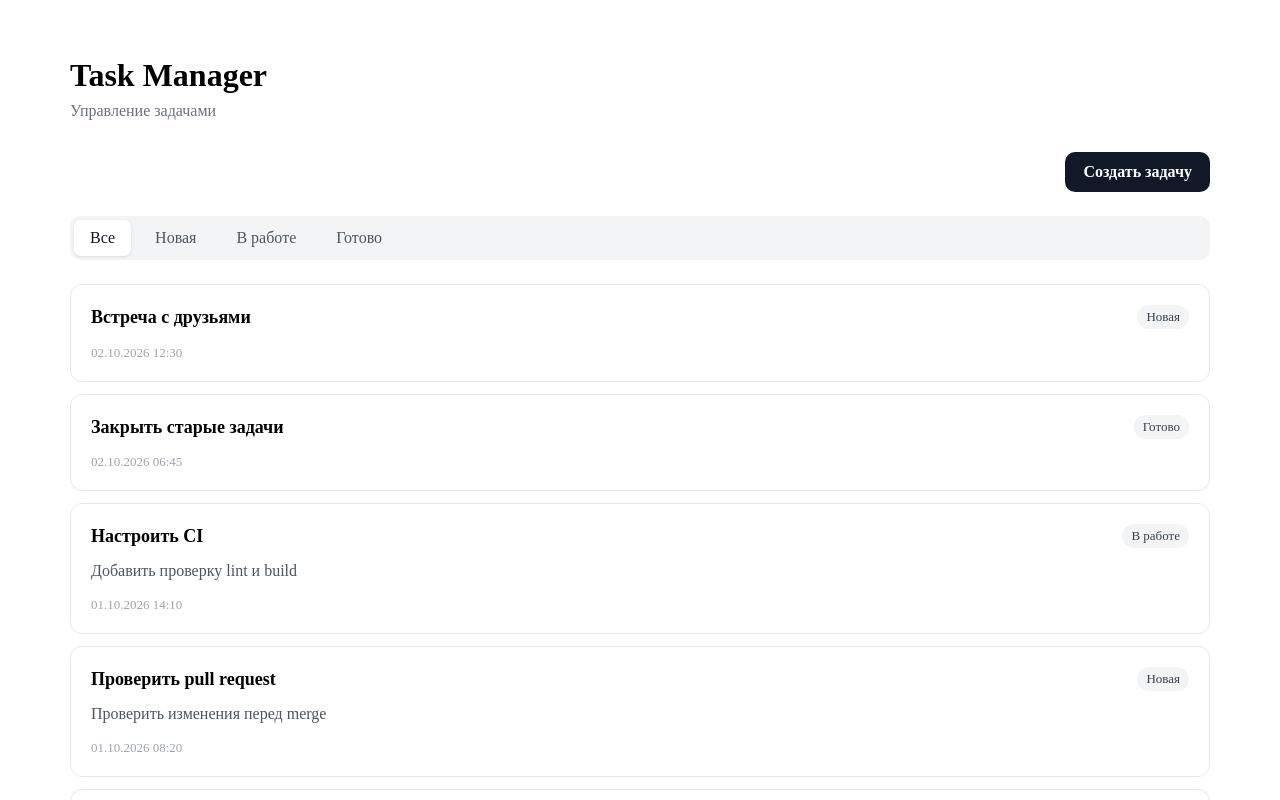
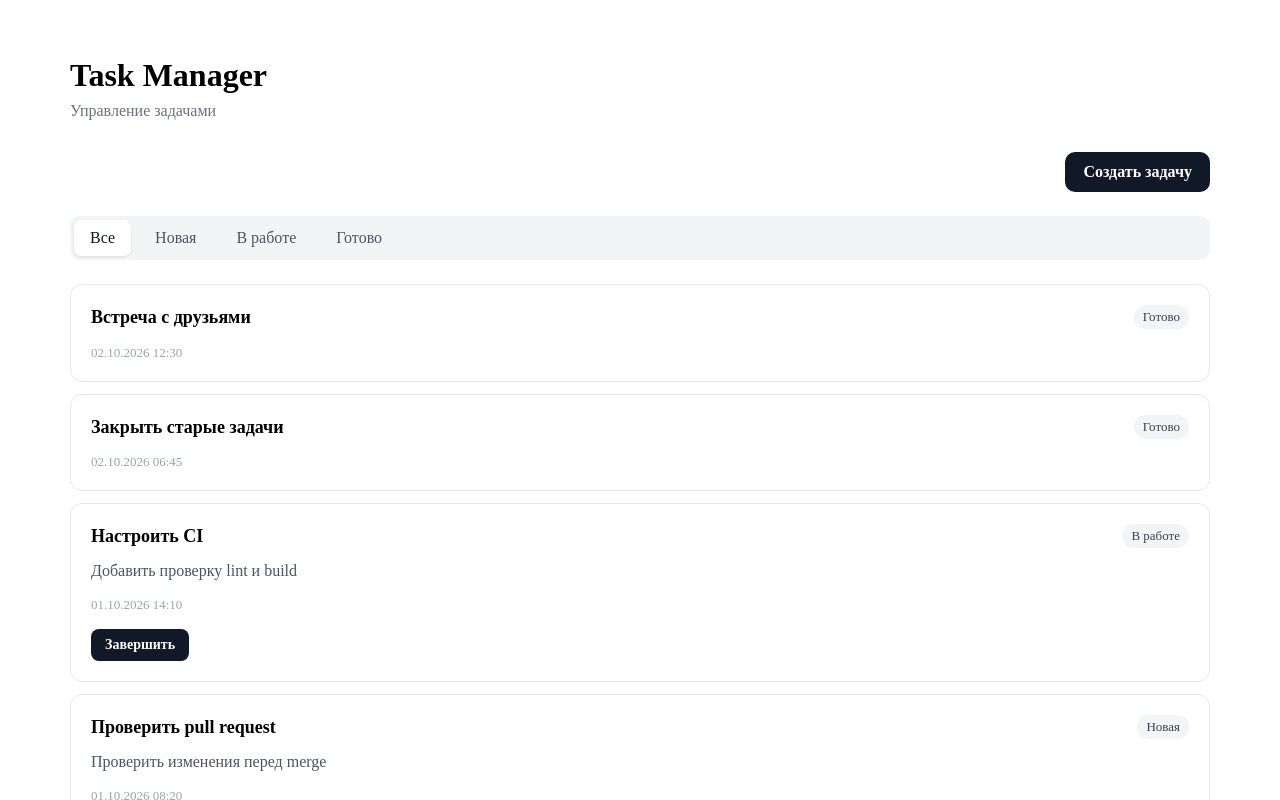
Before and after one commit to Mukhin-I/Task-Manager-Angular, an Angular app: page / in a window 1280 px wide. Shown: the top 800 px of the page. Built offline with nearby package versions, Linux system fonts and the light colour scheme; data requests are answered from the project's data file.

Commit message:
feat: add task status updates

```diff
--- a/db.json
+++ b/db.json
@@ -42,7 +42,7 @@
     },
     {
       "title": "Встреча с друзьями",
-      "status": "new",
+      "status": "done",
       "createdAt": "2026-10-02T12:30:05.197Z",
       "id": 7
     }
--- a/src/app/features/tasks/task-list/task-list.component.html
+++ b/src/app/features/tasks/task-list/task-list.component.html
@@ -78,6 +78,26 @@
           >
             {{ task.createdAt | date: 'dd.MM.yyyy HH:mm' }}
           </time>
+          @if (task.status !== 'done') {
+            <button
+                type="button"
+                class="status-button"
+                [disabled]="isStatusUpdating(task)"
+                (click)="updateTaskStatus(task)"
+            >
+                @if (isStatusUpdating(task)) {
+                    Обновление...
+                } @else {
+                {{ getNextStatusLabel(task.status) }}
+                }
+            </button>
+          }
+
+          @if (statusUpdateErrors.has(task.id)) {
+            <p class="status-error">
+                Не удалось изменить статус. Попробуйте ещё раз.
+            </p>
+          }
         </article>
       }
     </div>
--- a/src/app/features/tasks/task-list/task-list.component.scss
+++ b/src/app/features/tasks/task-list/task-list.component.scss
@@ -315,3 +315,35 @@
   cursor: not-allowed;
   opacity: 0.6;
 }
+
+.status-button {
+  margin-top: 16px;
+
+  border: none;
+  border-radius: 8px;
+  padding: 8px 14px;
+
+  background: #111827;
+  color: #fff;
+
+  font: inherit;
+  font-size: 14px;
+  font-weight: 600;
+
+  cursor: pointer;
+
+  &:hover:not(:disabled) {
+    background: #1f2937;
+  }
+
+  &:disabled {
+    cursor: not-allowed;
+    opacity: 0.6;
+  }
+}
+
+.status-error {
+  margin: 8px 0 0;
+  color: #dc2626;
+  font-size: 14px;
+}
--- a/src/app/features/tasks/task-list/task-list.component.ts
+++ b/src/app/features/tasks/task-list/task-list.component.ts
@@ -42,6 +42,9 @@ export class TaskListComponent {
   private readonly destroyRef = inject(DestroyRef);
 
   private readonly filterSubject = new BehaviorSubject<TaskFilter>('all');
+
+  private readonly updatingTaskIds = new Set<number>();
+  readonly statusUpdateErrors = new Set<number>();
 
   readonly filters: TaskFilter[] = [
     'all',
@@ -176,6 +179,52 @@ createError = false;
     });
   }
 
+  updateTaskStatus(task: Task): void {
+    if (task.status === 'done' || this.updatingTaskIds.has(task.id)) {
+      return;
+    }
+
+    const nextStatus: TaskStatus =
+      task.status === 'new' ? 'in_progress' : 'done';
+
+    this.updatingTaskIds.add(task.id);
+    this.statusUpdateErrors.delete(task.id);
+
+    this.taskService.updateStatus(task.id, nextStatus).subscribe({
+      next: (updatedTask) => {
+        const index = this.tasks.findIndex(
+          (currentTask) => currentTask.id === task.id,
+        );
+
+        if (index !== -1) {
+          this.tasks[index] = updatedTask;
+        }
+
+        this.updatingTaskIds.delete(task.id);
+      },
+      error: () => {
+        this.updatingTaskIds.delete(task.id);
+        this.statusUpdateErrors.add(task.id);
+      },
+    });
+  }
+
+  isStatusUpdating(task: Task): boolean {
+    return this.updatingTaskIds.has(task.id);
+  }
+
+  getNextStatusLabel(status: TaskStatus): string | null {
+    if (status === 'new') {
+      return 'В работу';
+    }
+
+    if (status === 'in_progress') {
+      return 'Завершить';
+    }
+
+    return null;
+  }
+
   openCreateModal(): void {
     this.isCreateModalOpen = true;
   }
```
